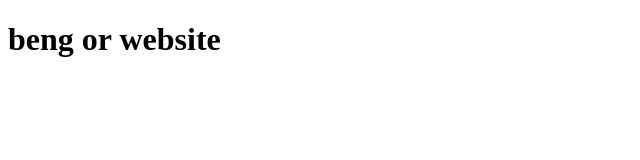
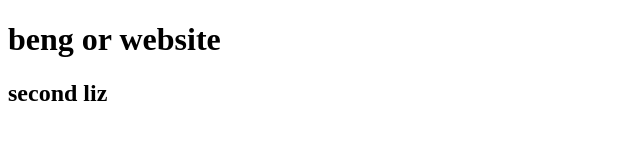
Before and after one commit to Abidaliza/my-first-website, a plain HTML site: page index.html in a window 1280 px wide. Shown: the whole page, without its empty margins (0-640 px from the left). Drawn offline with Linux system fonts and the light colour scheme.

Commit message:
second commit

```diff
--- a/index.html
+++ b/index.html
@@ -8,6 +8,7 @@
 </head>
 <body>
     <h1> beng or website</h1>
+    <h2>second liz</h2>
 
 </body>
 </html>
```
